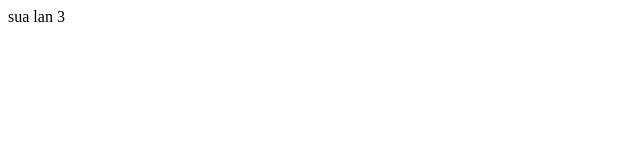
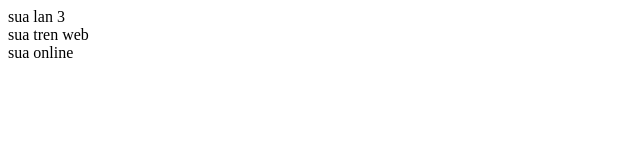
Before and after one commit to hoanganton89/timnhatro, a plain HTML site: page index.html in a window 1280 px wide. Shown: the whole page, without its empty margins (0-640 px from the left). Drawn offline with Linux system fonts and the light colour scheme.

Commit message:
Update index.html
thay doi online

```diff
--- a/index.html
+++ b/index.html
@@ -4,5 +4,7 @@
 	</head>
 	<body>
 		<div>sua lan 3</div>
+		<div>sua tren web</div>
+		<a>sua online</a>
 	</body>
 </html>
```
